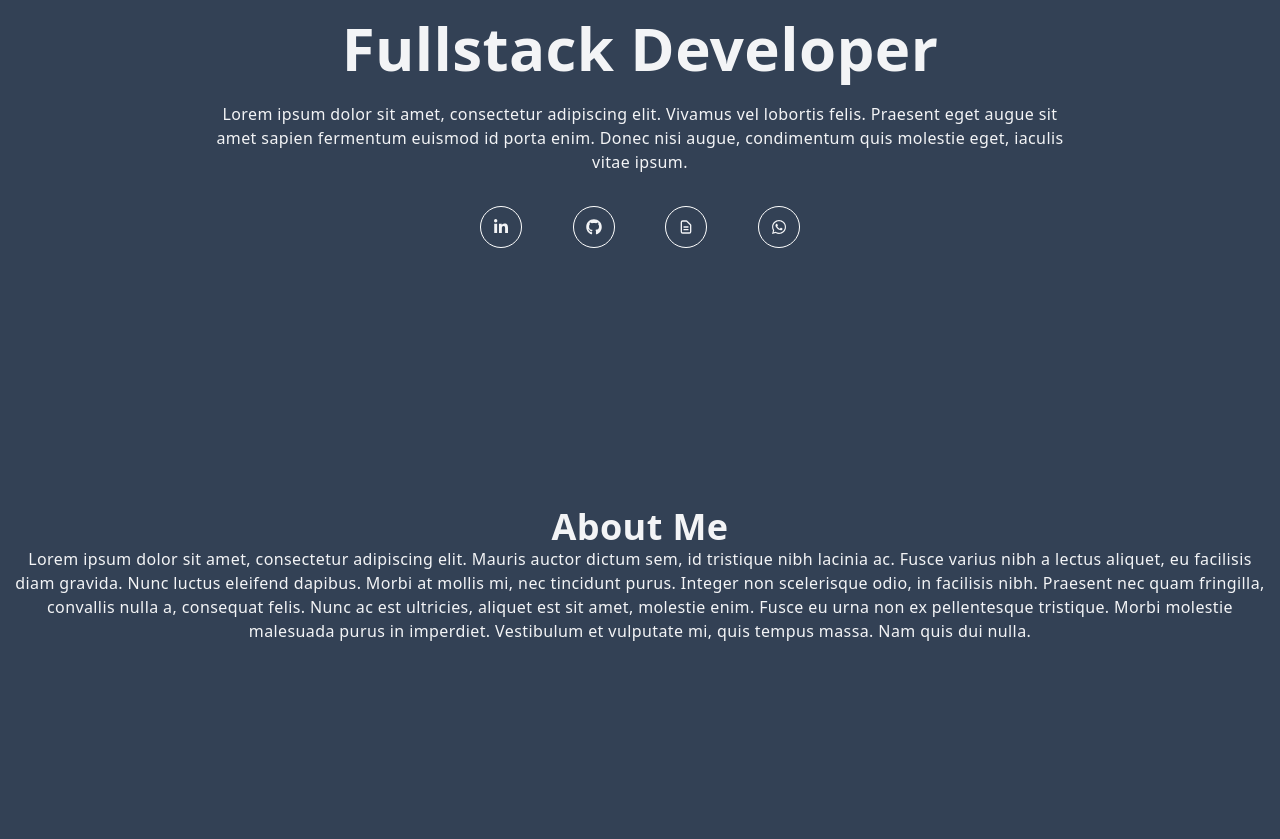
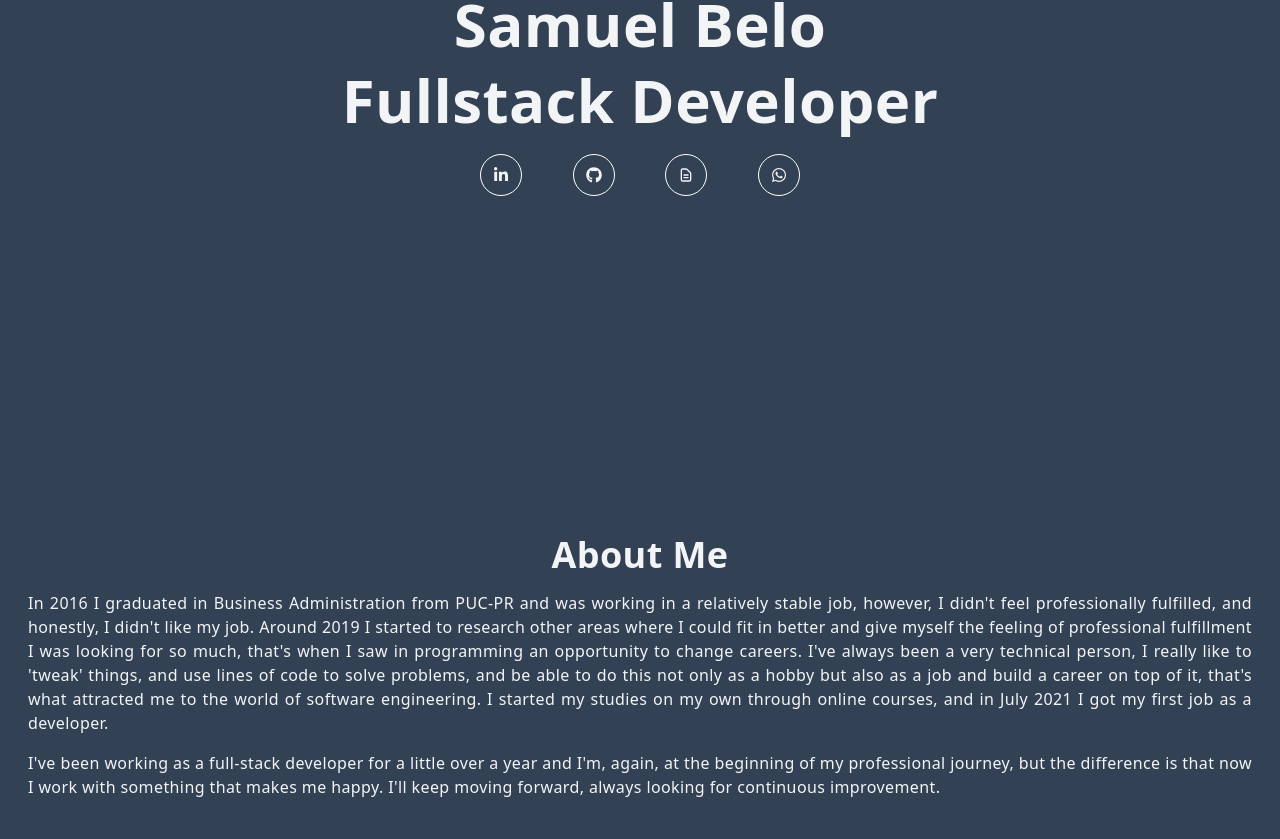
Before and after one commit to SamuelB7/samuel-belo-website, a Next.js app: page / in a window 1280 px wide. Shown: the part 301-1140 px from the top of the page. Built offline with nearby package versions, Linux system fonts and the light colour scheme.

Commit message:
many improvements

```diff
--- a/src/components/About.tsx
+++ b/src/components/About.tsx
@@ -2,12 +2,24 @@ import React from 'react'
 
 function About() {
   return (
-    <div id='about' className='w-full p-2 flex justify-center items-center'>
+    <div id='about' className='w-full p-7 flex justify-center items-center'>
       <div className='max-w-7xl flex flex-col'>
-        <div className='flex flex-col items-center justify-center text-center'>
-          <h2>About Me</h2>
-          <p>
-            Lorem ipsum dolor sit amet, consectetur adipiscing elit. Mauris auctor dictum sem, id tristique nibh lacinia ac. Fusce varius nibh a lectus aliquet, eu facilisis diam gravida. Nunc luctus eleifend dapibus. Morbi at mollis mi, nec tincidunt purus. Integer non scelerisque odio, in facilisis nibh. Praesent nec quam fringilla, convallis nulla a, consequat felis. Nunc ac est ultricies, aliquet est sit amet, molestie enim. Fusce eu urna non ex pellentesque tristique. Morbi molestie malesuada purus in imperdiet. Vestibulum et vulputate mi, quis tempus massa. Nam quis dui nulla.
+        <div className='flex flex-col items-center justify-center text-justify'>
+          <h2 className='py-2'>About Me</h2>
+          <p className='py-2'>
+            In 2016 I graduated in Business Administration from PUC-PR and was working in a relatively stable job, however,
+            I didn't feel professionally fulfilled, and honestly, I didn't like my job. Around 2019 I started to research other areas
+            where I could fit in better and give myself the feeling of professional fulfillment I was looking for so much,
+            that's when I saw in programming an opportunity to change careers. I've always been a very technical person,
+            I really like to 'tweak' things, and use lines of code to solve problems, and be able to do this not only as a hobby but also as a
+            job and build a career on top of it, that's what attracted me to the world of software engineering. I started my studies on my own
+            through online courses, and in July 2021 I got my first job as a developer.
+          </p>
+
+          <p className='py-2'>
+            I've been working as a full-stack developer for a little over a year and I'm, again, at the beginning of my professional journey,
+            but the difference is that now I work with something that makes me happy. I'll keep moving forward, always looking for
+            continuous improvement.
           </p>
         </div>
       </div>
--- a/src/components/Contact.tsx
+++ b/src/components/Contact.tsx
@@ -26,7 +26,7 @@ function Contact() {
             </form>
         </div>
         <div className='flex justify-center py-12'>
-            <Link href='/'>
+            <Link href='/#home' scroll={false}>
                 <div className='rounded-full border border-white p-3 cursor-pointer hover:scale-105 ease-in duration-300'>
                     <HiOutlineChevronDoubleUp size={30}/>
                 </div>
--- a/src/components/Main.tsx
+++ b/src/components/Main.tsx
@@ -1,3 +1,4 @@
+import Link from 'next/link'
 import React from 'react'
 import { FaGithub, FaLinkedinIn, FaWhatsapp } from 'react-icons/fa'
 import { HiOutlineDocumentText } from 'react-icons/hi'
@@ -9,21 +10,39 @@ function Main() {
                 <div>
                     <h1 className='py-2'>Samuel Belo</h1>
                     <h1 className='py-2'>Fullstack Developer</h1>
-                <p className='py-4 max-w-[70%] m-auto'>
+                    {/* <p className='py-4 max-w-[70%] m-auto'>
                     Lorem ipsum dolor sit amet, consectetur adipiscing elit. Vivamus vel lobortis felis. Praesent eget augue sit amet sapien fermentum euismod id porta enim. Donec nisi augue, condimentum quis molestie eget, iaculis vitae ipsum.
-                </p>
+                </p> */}
                     <div className='flex items-center justify-between max-w-xs m-auto py-4'>
-                    <div className='rounded-full border border-white p-3 cursor-pointer hover:scale-105 ease-in duration-300'>
+                        <div className='rounded-full border border-white p-3 cursor-pointer hover:scale-105 ease-in duration-300 group flex relative'>
+                            <Link href="https://www.linkedin.com/in/samuelb7/" target={'_blank'}>
                                 <FaLinkedinIn />
+                            </Link>
+                            <span className="group-hover:opacity-100 transition-opacity bg-slate-800 px-1 text-sm text-gray-100 rounded-md absolute left-1/2 -translate-x-1/2 translate-y-full opacity-0 m-4 mx-auto">
+                                LinkedIn
+                            </span>
                         </div>
-                    <div className='rounded-full border border-white p-3 cursor-pointer hover:scale-105 ease-in duration-300'>
+                        <div className='rounded-full border border-white p-3 cursor-pointer hover:scale-105 ease-in duration-300 group flex relative'>
+                            <Link href="https://github.com/SamuelB7" target={'_blank'}>
                                 <FaGithub />
+                            </Link>
+                            <span className="group-hover:opacity-100 transition-opacity bg-slate-800 px-1 text-sm text-gray-100 rounded-md absolute left-1/2 -translate-x-1/2 translate-y-full opacity-0 m-4 mx-auto">
+                                GitHub
+                            </span>
                         </div>
-                    <div className='rounded-full border border-white p-3 cursor-pointer hover:scale-105 ease-in duration-300'>
+                        <div className='rounded-full border border-white p-3 cursor-pointer hover:scale-105 ease-in duration-300 group flex relative'>
                             <HiOutlineDocumentText />
+                            <span className="group-hover:opacity-100 transition-opacity bg-slate-800 px-1 text-sm text-gray-100 rounded-md absolute left-1/2 -translate-x-1/2 translate-y-full opacity-0 m-4 mx-auto">
+                                Resume
+                            </span>
                         </div>
-                    <div className='rounded-full border border-white p-3 cursor-pointer hover:scale-105 ease-in duration-300'>
+                        <div className='rounded-full border border-white p-3 cursor-pointer hover:scale-105 ease-in duration-300 group flex relative'>
+                            <Link href="https://wa.me/554198834077" target={'_blank'}>
                                 <FaWhatsapp />
+                            </Link>
+                            <span className="group-hover:opacity-100 transition-opacity bg-slate-800 px-1 text-sm text-gray-100 rounded-md absolute left-1/2 -translate-x-1/2 translate-y-full opacity-0 m-4 mx-auto">
+                                WhatsApp
+                            </span>
                         </div>
                     </div>
                 </div>
--- a/src/components/Skills.tsx
+++ b/src/components/Skills.tsx
@@ -11,7 +11,7 @@ import PostgresSvg from 'public/assets/postgresql.svg'
 
 function Skills() {
   return (
-    <div id='skills' className='w-full lg:h-screen p-2'>
+    <div id='skills' className='w-full p-7'>
         <div className='max-w-7xl mx-auto flex flex-col justify-center h-full'>
             <p className='text-xl tracking-widest'>Skills that I'm experienced with:</p>
             <div className='grid md:grid-cols-2 lg:grid-cols-4 gap-8'>
```
Lines whose indentation alone changed are shown as unchanged.
